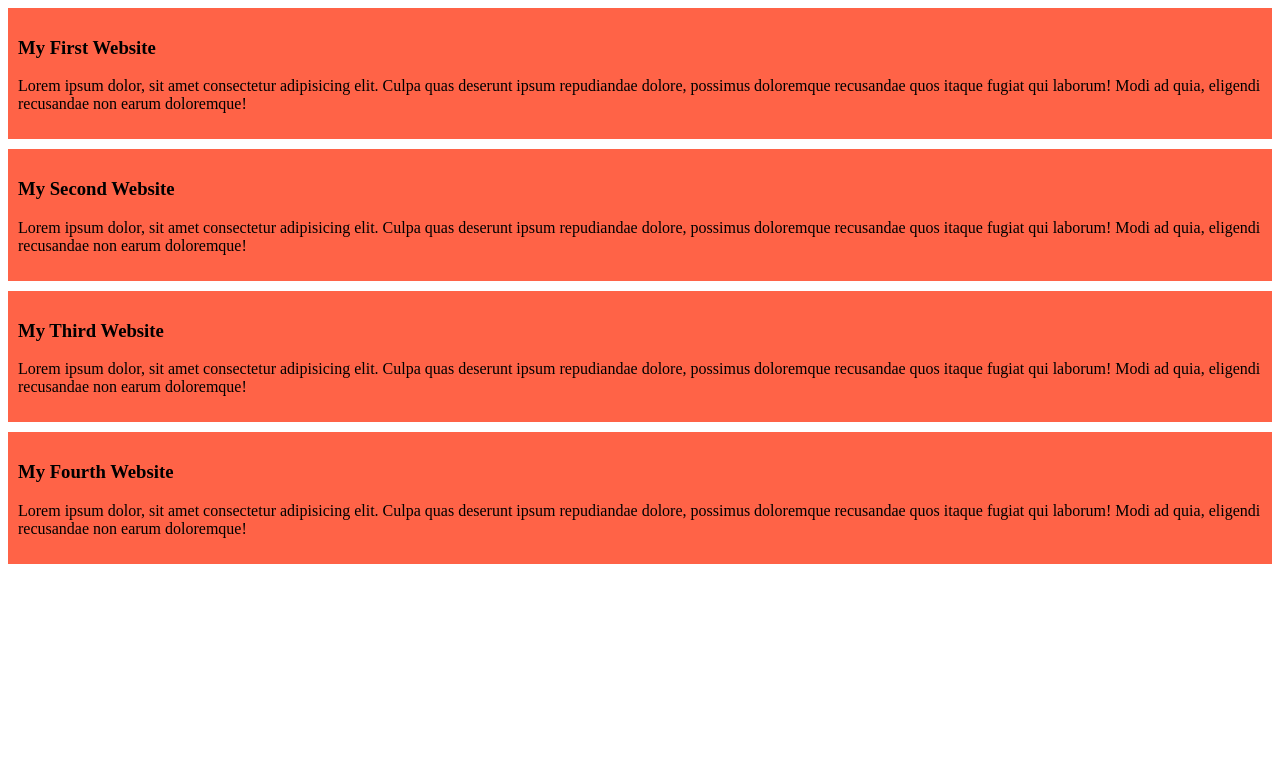
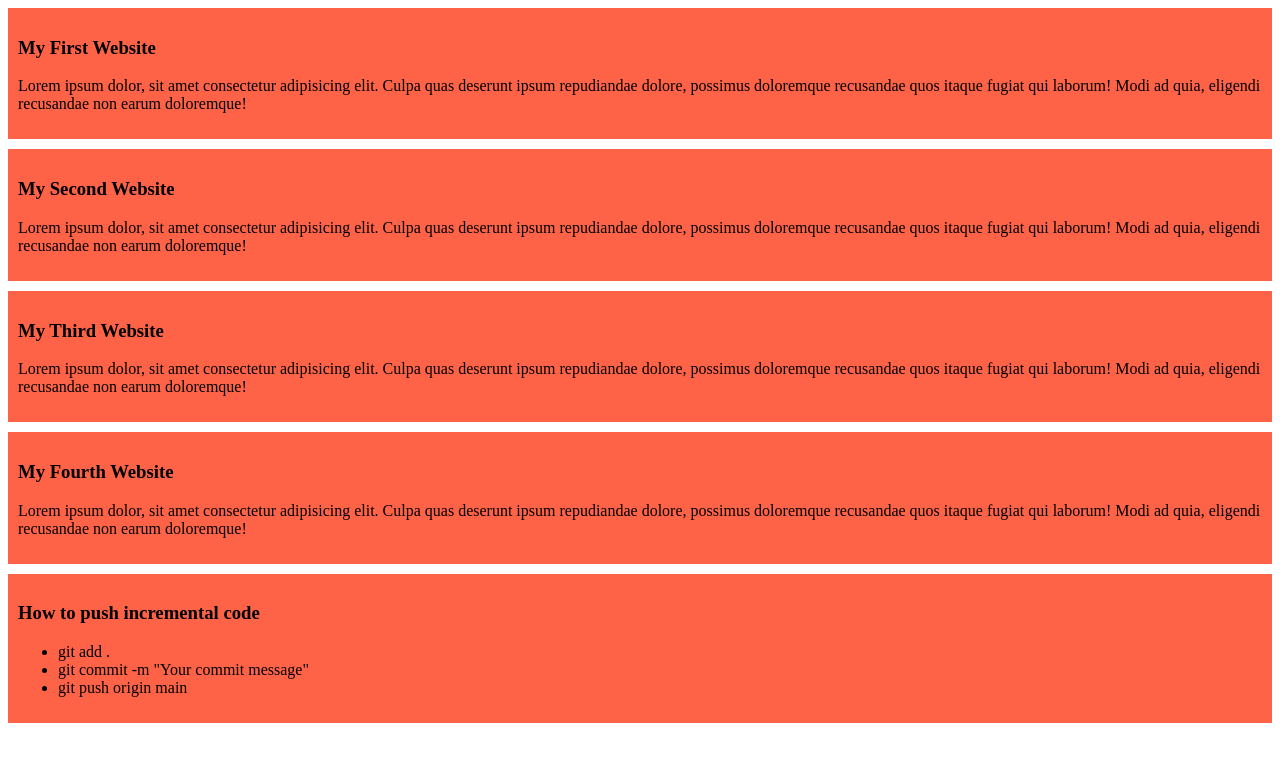
Before and after one commit to ceohasib/my-mrgn-github-repo, a plain HTML site: page index.html in a window 1280 px wide. Drawn offline with Linux system fonts and the light colour scheme.

Commit message:
my 4th blogs

```diff
--- a/index.html
+++ b/index.html
@@ -27,5 +27,13 @@
         <p>Lorem ipsum dolor, sit amet consectetur adipisicing elit. Culpa quas deserunt ipsum repudiandae dolore, possimus doloremque recusandae quos itaque fugiat qui laborum! Modi ad quia, eligendi recusandae non earum doloremque!</p>
     </Div>
 
+    <div>
+        <h3>How to push incremental code</h3>
+        <ul>
+            <li>git add .</li>
+            <li>git commit -m "Your commit message"</li>
+            <li>git push origin main</li>
+        </ul>
+    </div>
 </body>
 </html>
```
